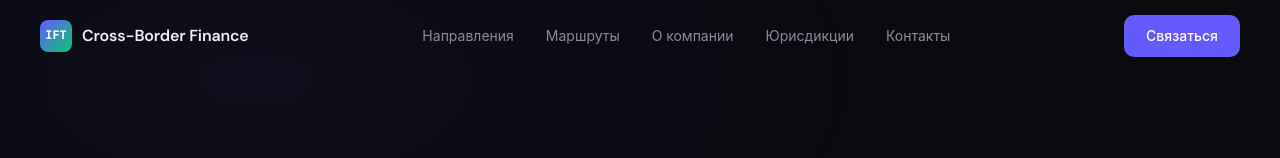
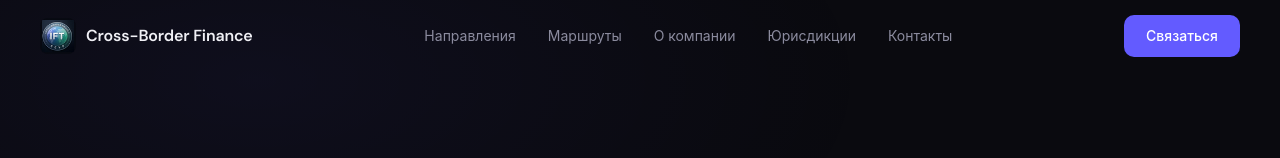
Before and after one commit to smaugdan/ift_global, a plain HTML site: page index.html in a window 1280 px wide. Shown: the top 158 px of the page. Drawn offline with Linux system fonts and the light colour scheme.

Commit message:
Add files via upload

```diff
--- a/index.html
+++ b/index.html
@@ -5,6 +5,8 @@
 <meta name="viewport" content="width=device-width, initial-scale=1.0">
 <title>IFT | Cross-Border Finance</title>
 <meta name="description" content="IFT Cross-Border Finance — независимый финансовый советник по международным платёжным операциям.">
+<link rel="icon" type="image/x-icon" href="favicon.ico">
+<link rel="apple-touch-icon" sizes="180x180" href="apple-touch-icon.png">
 <link rel="preconnect" href="https://fonts.googleapis.com">
 <link rel="preconnect" href="https://fonts.gstatic.com" crossorigin>
 <link href="https://fonts.googleapis.com/css2?family=DM+Sans:ital,opsz,wght@0,9..40,300;0,9..40,400;0,9..40,500;0,9..40,600;0,9..40,700;1,9..40,400&family=JetBrains+Mono:wght@400;500&display=swap" rel="stylesheet">
@@ -105,11 +107,11 @@ a { color: inherit; text-decoration: none; }
   font-weight: 600; font-size: 1rem; letter-spacing: -0.01em;
 }
 .logo-mark {
-  width: 32px; height: 32px; border-radius: 8px;
-  background: var(--gradient-accent);
-  display: flex; align-items: center; justify-content: center;
-  font-family: var(--mono); font-weight: 700; font-size: 0.7rem;
-  color: #fff; letter-spacing: 0.04em;
+  width: 36px; height: 36px; border-radius: 8px;
+  overflow: hidden; flex-shrink: 0;
+}
+.logo-mark img {
+  width: 100%; height: 100%; object-fit: cover;
 }
 .logo span { color: var(--text-muted); font-weight: 400; }
 
@@ -624,7 +626,7 @@ a { color: inherit; text-decoration: none; }
 <header class="header" id="header">
   <div class="header-inner">
     <a href="#" class="logo">
-      <div class="logo-mark">IFT</div>
+      <div class="logo-mark"><img src="logo-64.png" alt="IFT"></div>
       Cross-Border Finance
     </a>
     <nav class="nav">
```
Also changed, not shown: favicon.ico (added), logo-64.png (added).
